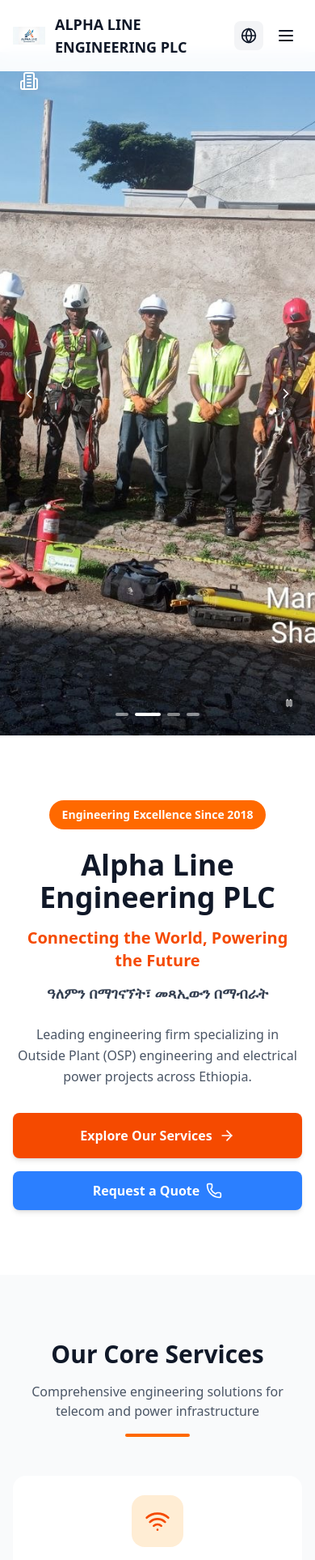
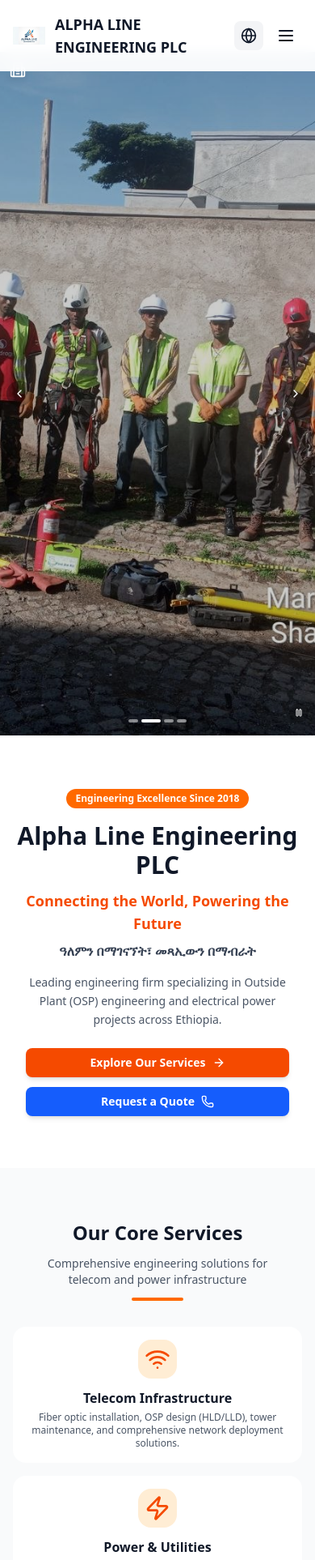
Before and after one commit to 19mekdes/Alpha-Line-PLC, a React (Vite) app: page / in a window 390 px wide. Shown: the top 1926 px of the page at 81% size. Built offline with nearby package versions, Linux system fonts and the light colour scheme.

Commit message:
modified

```diff
--- a/src/Pages/Home.jsx
+++ b/src/Pages/Home.jsx
@@ -33,6 +33,9 @@
 import image4 from "/images/image4.jpg";
 import aboutImage from "/images/about-team.jpg";
 
+// Import mobile optimized images (create these or use same as desktop)
+// If you don't have mobile-specific images, we'll use the same images with better CSS
+
 const HomePage = () => {
   const { t, i18n } = useTranslation();
   const isAmharic = i18n.language === "am";
@@ -42,21 +45,25 @@
     {
       id: 1,
       image: image1,
+      mobileImage: image1, // Use same or add mobile-specific image
       title: "Fiber Optic Installation",
     },
     {
       id: 2,
       image: image5,
+      mobileImage: image5,
       title: "Utility Pole Installation",
     },
     {
       id: 3,
       image: image3,
+      mobileImage: image3,
       title: "OSP Engineering",
     },
     {
       id: 4,
       image: image4,
+      mobileImage: image4,
       title: "Power Infrastructure",
     },
   ];
@@ -64,20 +71,34 @@
   const [currentSlide, setCurrentSlide] = useState(0);
   const [isAutoPlaying, setIsAutoPlaying] = useState(true);
   const [imagesLoaded, setImagesLoaded] = useState(false);
+  const [isMobile, setIsMobile] = useState(false);
+
+  // Check if mobile device
+  useEffect(() => {
+    const checkMobile = () => {
+      setIsMobile(window.innerWidth < 768);
+    };
+    checkMobile();
+    window.addEventListener('resize', checkMobile);
+    return () => window.removeEventListener('resize', checkMobile);
+  }, []);
 
   // Preload images
   useEffect(() => {
     let loaded = 0;
-    slides.forEach((slide) => {
+    const imagesToLoad = slides.flatMap(slide => [slide.image, slide.mobileImage]);
+    const uniqueImages = [...new Set(imagesToLoad)];
+
+    uniqueImages.forEach((src) => {
       const img = new Image();
-      img.src = slide.image;
+      img.src = src;
       img.onload = () => {
         loaded++;
-        if (loaded === slides.length) setImagesLoaded(true);
+        if (loaded === uniqueImages.length) setImagesLoaded(true);
       };
       img.onerror = () => {
         loaded++;
-        if (loaded === slides.length) setImagesLoaded(true);
+        if (loaded === uniqueImages.length) setImagesLoaded(true);
       };
     });
   }, []);
@@ -145,7 +166,7 @@
 
   return (
     <div className="min-h-screen bg-white">
-      {/* Hero Section - Clean Images (NO TEXT OVERLAY) */}
+      {/* Hero Section - Mobile Optimized */}
       <section className="relative h-screen overflow-hidden bg-black">
         <AnimatePresence mode="wait">
           <motion.div
@@ -156,57 +177,80 @@
             transition={{ duration: 0.8, ease: "easeInOut" }}
             className="absolute inset-0 w-full h-full"
           >
-            <img
-              src={slides[currentSlide].image}
-              alt={slides[currentSlide].title}
-              className="w-full h-full object-cover"
-            />
+            {/* Responsive image with picture element */}
+            <picture>
+              {/* Mobile image (up to 768px) */}
+              <source
+                media="(max-width: 768px)"
+                srcSet={slides[currentSlide].mobileImage}
+              />
+              {/* Desktop image */}
+              <img
+                src={slides[currentSlide].image}
+                alt={slides[currentSlide].title}
+                className="w-full h-full object-cover object-center"
+                style={{ objectPosition: isMobile ? 'center 30%' : 'center' }}
+              />
+            </picture>
+            {/* Light overlay for better visibility on mobile */}
+            <div className="absolute inset-0 bg-black/20 md:bg-black/10" />
           </motion.div>
         </AnimatePresence>
 
-        {/* Minimal Navigation */}
+        {/* Navigation Arrows - Adjusted for mobile */}
         <button
           onClick={prevSlide}
-          className="absolute left-4 top-1/2 transform -translate-y-1/2 z-20 w-10 h-10 rounded-full bg-black/30 hover:bg-black/50 flex items-center justify-center transition-all duration-300"
+          className="absolute left-2 md:left-4 top-1/2 transform -translate-y-1/2 z-20 w-8 h-8 md:w-10 md:h-10 rounded-full bg-black/30 hover:bg-black/50 flex items-center justify-center transition-all duration-300"
+          aria-label="Previous slide"
         >
-          <ChevronLeft className="w-5 h-5 text-white" />
+          <ChevronLeft className="w-4 h-4 md:w-5 md:h-5 text-white" />
         </button>
         <button
           onClick={nextSlide}
-          className="absolute right-4 top-1/2 transform -translate-y-1/2 z-20 w-10 h-10 rounded-full bg-black/30 hover:bg-black/50 flex items-center justify-center transition-all duration-300"
+          className="absolute right-2 md:right-4 top-1/2 transform -translate-y-1/2 z-20 w-8 h-8 md:w-10 md:h-10 rounded-full bg-black/30 hover:bg-black/50 flex items-center justify-center transition-all duration-300"
+          aria-label="Next slide"
         >
-          <ChevronRight className="w-5 h-5 text-white" />
+          <ChevronRight className="w-4 h-4 md:w-5 md:h-5 text-white" />
         </button>
 
-        <div className="absolute bottom-6 left-1/2 transform -translate-x-1/2 z-20 flex gap-2">
+        {/* Slide Indicators - Bottom */}
+        <div className="absolute bottom-4 md:bottom-6 left-1/2 transform -translate-x-1/2 z-20 flex gap-1 md:gap-2">
           {slides.map((_, index) => (
             <button
               key={index}
-              onClick={() => setCurrentSlide(index)}
+              onClick={() => {
+                setCurrentSlide(index);
+                setIsAutoPlaying(false);
+                setTimeout(() => setIsAutoPlaying(true), 8000);
+              }}
               className={`transition-all duration-300 rounded-full ${
                 currentSlide === index
-                  ? "w-8 h-1 bg-white"
-                  : "w-4 h-1 bg-white/50"
+                  ? "w-6 md:w-8 h-1 bg-white"
+                  : "w-3 md:w-4 h-1 bg-white/50"
               }`}
+              aria-label={`Go to slide ${index + 1}`}
             />
           ))}
         </div>
 
+        {/* Play/Pause Button - Hidden on very small screens or smaller */}
         <button
           onClick={() => setIsAutoPlaying(!isAutoPlaying)}
-          className="absolute bottom-6 right-4 z-20 w-8 h-8 rounded-full bg-black/30 hover:bg-black/50 flex items-center justify-center transition-all duration-300"
+          className="absolute bottom-4 right-2 md:bottom-6 md:right-4 z-20 w-6 h-6 md:w-8 md:h-8 rounded-full bg-black/30 hover:bg-black/50 flex items-center justify-center transition-all duration-300"
+          aria-label={isAutoPlaying ? "Pause" : "Play"}
         >
           {isAutoPlaying ? (
-            <Pause className="w-3 h-3 text-white" />
+            <Pause className="w-3 h-3 md:w-4 md:h-4 text-white" />
           ) : (
-            <Play className="w-3 h-3 text-white" />
+            <Play className="w-3 h-3 md:w-4 md:h-4 text-white" />
           )}
         </button>
 
-        <div className="absolute top-6 left-6 z-20">
-          <div className="flex items-center gap-2">
-            <Building2 className="w-6 h-6 text-white drop-shadow-md" />
-            <span className="text-white font-bold text-sm drop-shadow-md hidden sm:block">
+        {/* Logo - Smaller on mobile */}
+        <div className="absolute top-3 left-3 md:top-6 md:left-6 z-20">
+          <div className="flex items-center gap-1 md:gap-2">
+            <Building2 className="w-5 h-5 md:w-6 md:h-6 text-white drop-shadow-md" />
+            <span className="text-white font-bold text-xs md:text-sm drop-shadow-md hidden sm:inline-block">
               Alpha Line Engineering
             </span>
           </div>
@@ -214,49 +258,49 @@
       </section>
 
       {/* TEXT SECTION - WITH TRANSLATIONS */}
-      <section className="py-20 bg-white">
+      <section className="py-16 md:py-20 bg-white">
         <div className="container mx-auto px-4">
           <div className="max-w-4xl mx-auto text-center">
             {/* Tagline */}
-            <div className="inline-block px-4 py-2 bg-orange-500 text-white rounded-full text-sm font-semibold mb-6">
+            <div className="inline-block px-3 py-1 md:px-4 md:py-2 bg-orange-500 text-white rounded-full text-xs md:text-sm font-semibold mb-4 md:mb-6">
               {t("hero.tagline")}
             </div>
 
             {/* Main Title */}
-            <h1 className="text-4xl md:text-5xl lg:text-6xl font-bold text-gray-900 mb-4">
+            <h1 className="text-3xl md:text-4xl lg:text-6xl font-bold text-gray-900 mb-3 md:mb-4">
               {t("hero.title")}
             </h1>
 
             {/* English Motto */}
-            <p className="text-xl md:text-2xl lg:text-3xl text-orange-600 font-bold mb-3">
+            <p className="text-lg md:text-xl lg:text-3xl text-orange-600 font-bold mb-2 md:mb-3">
               {t("hero.motto")}
             </p>
 
             {/* Amharic Motto */}
-            <p className="text-lg md:text-xl text-gray-700 font-semibold mb-6">
+            <p className="text-base md:text-lg lg:text-xl text-gray-700 font-semibold mb-4 md:mb-6">
               {t("hero.mottoAmharic")}
             </p>
 
             {/* Description */}
-            <p className="text-base md:text-lg text-gray-600 mb-8 max-w-2xl mx-auto leading-relaxed">
+            <p className="text-sm md:text-base lg:text-lg text-gray-600 mb-6 md:mb-8 max-w-2xl mx-auto leading-relaxed px-2">
               {t("hero.description")}
             </p>
 
             {/* CTA Buttons */}
-            <div className="flex flex-col sm:flex-row gap-4 justify-center">
+            <div className="flex flex-col sm:flex-row gap-3 md:gap-4 justify-center px-4 sm:px-0">
               <Link
                 to="/services"
-                className="inline-flex items-center justify-center px-8 py-4 bg-orange-600 hover:bg-orange-700 text-white font-bold rounded-lg transition-all duration-300 transform hover:scale-105 shadow-md"
+                className="inline-flex items-center justify-center px-6 py-2 md:px-8 md:py-4 bg-orange-600 hover:bg-orange-700 text-white font-bold rounded-lg transition-all duration-300 transform hover:scale-105 shadow-md text-sm md:text-base"
               >
                 {t("hero.cta1")}
-                <ArrowRight className="ml-2 w-5 h-5" />
+                <ArrowRight className="ml-2 w-4 h-4 md:w-5 md:h-5" />
               </Link>
               <a
                 href="tel:+251933708486"
-                className="inline-flex items-center justify-center px-8 py-3 bg-blue-500 hover:bg-blue-600 text-white font-bold rounded-lg transition-all duration-300 transform hover:scale-105 shadow-md"
+                className="inline-flex items-center justify-center px-6 py-2 md:px-8 md:py-4 bg-blue-600 hover:bg-blue-700 text-white font-bold rounded-lg transition-all duration-300 transform hover:scale-105 shadow-md text-sm md:text-base"
               >
-                Request a Quote
-                <Phone className="ml-2 w-5 h-5" />
+                {t("hero.cta2")}
+                <Phone className="ml-2 w-4 h-4 md:w-5 md:h-5" />
               </a>
             </div>
           </div>
@@ -264,31 +308,31 @@
       </section>
 
       {/* Services Section */}
-      <section className="py-20 bg-gray-50">
+      <section className="py-16 md:py-20 bg-gray-50">
         <div className="container mx-auto px-4">
-          <div className="text-center mb-12">
-            <h2 className="text-3xl md:text-4xl font-bold text-gray-900 mb-4">
+          <div className="text-center mb-8 md:mb-12">
+            <h2 className="text-2xl md:text-3xl lg:text-4xl font-bold text-gray-900 mb-3 md:mb-4">
               {t("services.title")}
             </h2>
-            <p className="text-gray-600 max-w-2xl mx-auto">
+            <p className="text-gray-600 max-w-2xl mx-auto text-sm md:text-base px-4">
               {t("services.description")}
             </p>
-            <div className="w-20 h-1 bg-orange-500 mx-auto mt-4 rounded-full" />
+            <div className="w-16 md:w-20 h-1 bg-orange-500 mx-auto mt-3 md:mt-4 rounded-full" />
           </div>
 
-          <div className="grid md:grid-cols-2 lg:grid-cols-4 gap-6">
+          <div className="grid grid-cols-1 sm:grid-cols-2 lg:grid-cols-4 gap-4 md:gap-6">
             {services.map((service, idx) => (
               <div
                 key={idx}
-                className="bg-white rounded-2xl p-6 text-center hover:shadow-lg transition-all"
+                className="bg-white rounded-2xl p-4 md:p-6 text-center hover:shadow-lg transition-all"
               >
-                <div className="w-16 h-16 bg-orange-100 rounded-2xl flex items-center justify-center mx-auto mb-4 text-orange-600">
+                <div className="w-12 h-12 md:w-16 md:h-16 bg-orange-100 rounded-2xl flex items-center justify-center mx-auto mb-3 md:mb-4 text-orange-600">
                   {service.icon}
                 </div>
-                <h3 className="text-xl font-bold mb-2 text-gray-900">
+                <h3 className="text-base md:text-xl font-bold mb-1 md:mb-2 text-gray-900">
                   {service.title}
                 </h3>
-                <p className="text-gray-600 text-sm">{service.desc}</p>
+                <p className="text-gray-600 text-xs md:text-sm">{service.desc}</p>
               </div>
             ))}
           </div>
@@ -296,34 +340,34 @@
       </section>
 
       {/* About Preview with Local Image */}
-      <section className="py-20 bg-white">
+      <section className="py-16 md:py-20 bg-white">
         <div className="container mx-auto px-4">
-          <div className="grid md:grid-cols-2 gap-12 items-center">
-            <div className="text-center md:text-left">
-              <span className="inline-block px-4 py-1 bg-orange-100 text-orange-600 rounded-full text-sm font-semibold mb-4">
+          <div className="grid md:grid-cols-2 gap-8 md:gap-12 items-center">
+            <div className="text-center md:text-left order-2 md:order-1">
+              <span className="inline-block px-3 py-1 md:px-4 md:py-1 bg-orange-100 text-orange-600 rounded-full text-xs md:text-sm font-semibold mb-3 md:mb-4">
                 {t("about.subtitle")}
               </span>
-              <h2 className="text-3xl md:text-4xl font-bold text-gray-900 mb-4">
+              <h2 className="text-2xl md:text-3xl lg:text-4xl font-bold text-gray-900 mb-3 md:mb-4">
                 {t("about.title")}
               </h2>
-              <p className="text-gray-600 mb-6 leading-relaxed">
+              <p className="text-gray-600 text-sm md:text-base mb-4 md:mb-6 leading-relaxed px-4 md:px-0">
                 {t("about.profileDesc")}
               </p>
 
               <Link
                 to="/about"
-                className="inline-flex items-center px-6 py-3 bg-orange-600 hover:bg-orange-700 text-white font-semibold rounded-lg transition-all duration-300"
+                className="inline-flex items-center px-5 py-2 md:px-6 md:py-3 bg-orange-600 hover:bg-orange-700 text-white font-semibold rounded-lg transition-all duration-300 text-sm md:text-base"
               >
                 {t("about.team")}
-                <ArrowRight className="ml-2 w-5 h-5" />
+                <ArrowRight className="ml-2 w-4 h-4 md:w-5 md:h-5" />
               </Link>
             </div>
 
-            <div className="rounded-2xl overflow-hidden shadow-xl">
+            <div className="rounded-2xl overflow-hidden shadow-xl order-1 md:order-2">
               <img
                 src={aboutImage}
                 alt="Engineering Team"
-                className="w-full h-80 md:h-96 object-cover"
+                className="w-full h-64 md:h-80 lg:h-96 object-cover"
               />
             </div>
           </div>
@@ -331,20 +375,20 @@
       </section>
 
       {/* CTA Section */}
-      <section className="py-20 bg-blue-600 text-white">
+      <section className="py-16 md:py-20 bg-blue-600 text-white">
         <div className="container mx-auto px-4 text-center">
-          <h2 className="text-3xl md:text-4xl font-bold mb-4">
+          <h2 className="text-2xl md:text-3xl lg:text-4xl font-bold mb-3 md:mb-4 px-4">
             Ready to Start Your Infrastructure Project?
           </h2>
-          <p className="text-xl mb-8 text-blue-100">
+          <p className="text-base md:text-xl mb-6 md:mb-8 text-blue-100 px-4">
             Contact our team for a free consultation and quote
           </p>
           <a
             href="tel:+251933708486"
-            className="inline-flex items-center justify-center px-8 py-3 bg-orange-500 hover:bg-orange-600 text-white font-bold rounded-lg transition-all duration-300 transform hover:scale-105 shadow-md"
+            className="inline-flex items-center justify-center px-6 py-2 md:px-8 md:py-3 bg-orange-500 hover:bg-orange-600 text-white font-bold rounded-lg transition-all duration-300 transform hover:scale-105 shadow-md text-sm md:text-base"
           >
+            <Phone className="mr-2 w-4 h-4 md:w-5 md:h-5" />
             Request a Quote
-            <Phone className="ml-2 w-5 h-5" />
           </a>
         </div>
       </section>
--- a/src/components/Footer.jsx
+++ b/src/components/Footer.jsx
@@ -61,7 +61,7 @@
             <h4 className="font-semibold mb-3 text-orange-500">Contact</h4>
             <div className="space-y-1 text-sm text-gray-400">
               <div className="flex items-center justify-center md:justify-end gap-2">
-                <Phone className="w-3 h-3" /> <span>+251 3370 84 86</span>
+                <Phone className="w-3 h-3" /> <span>+2519 3370 84 86</span>
               </div>
               <div className="flex items-center justify-center md:justify-end gap-2">
                 <Mail className="w-3 h-3" /> <span>henokbdg12@gmail.com</span>
```
Also changed, not shown: src/index.css (line endings or trailing spaces).
